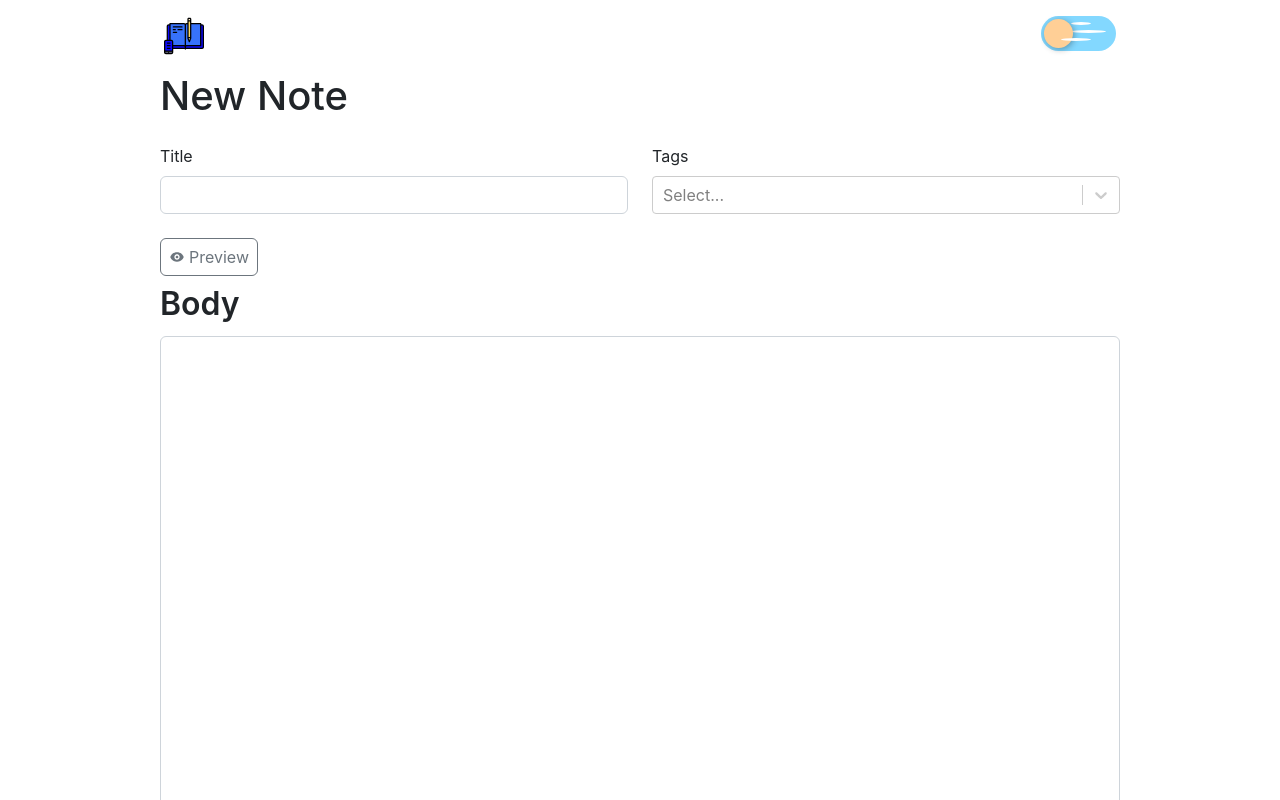
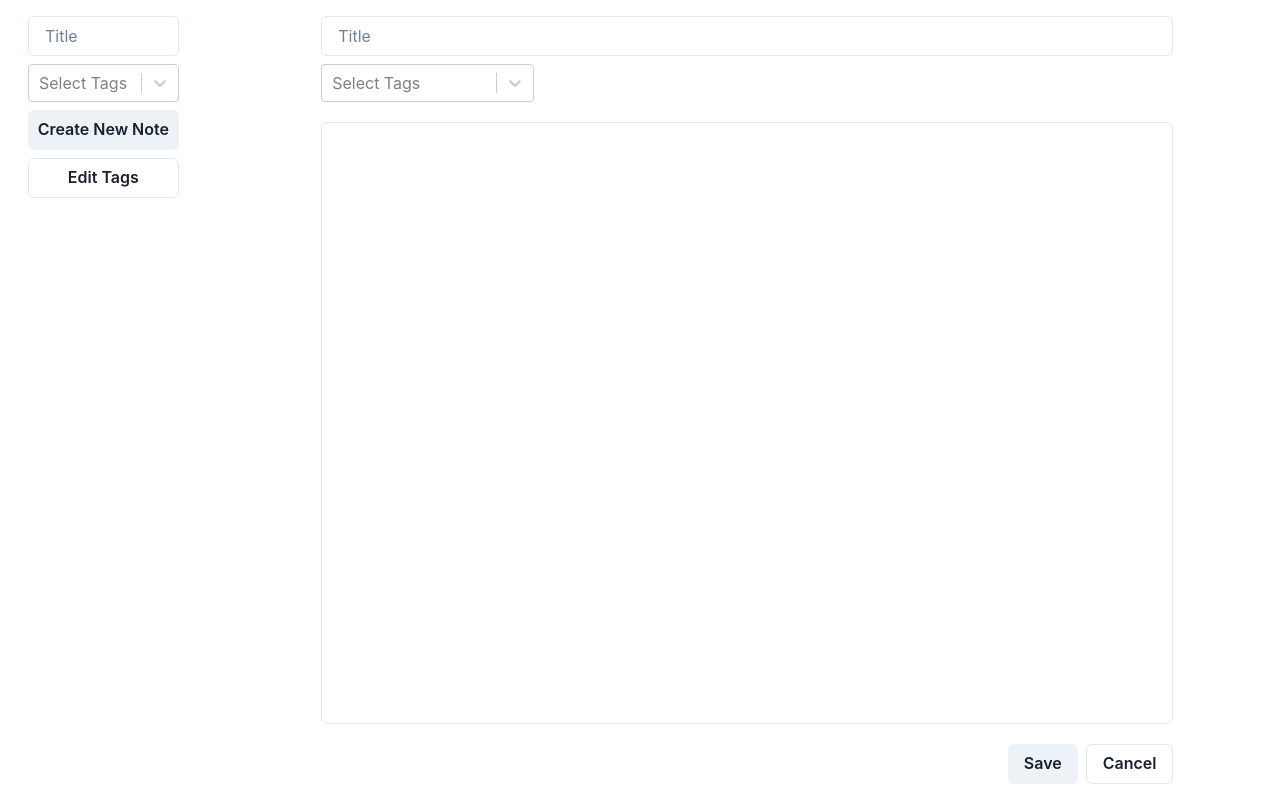
Before and after one commit to IdrisGit/MarkUp, a React (Vite) app: page /new in a window 1280 px wide. Shown: the top 800 px of the page. Built offline with nearby package versions, Linux system fonts and the light colour scheme.

Commit message:
style:refactor:feat: updated design

```diff
--- a/src/App.tsx
+++ b/src/App.tsx
@@ -26,7 +26,12 @@ function App() {
     [
       {
         path: '/',
-        element: <MainLayout />,
+        element: (
+          <MainLayout
+            notes={notesWithTags}
+            availableTags={tags}
+          />
+        ),
         errorElement: <ErrorPage />,
         children: [
           {
--- a/src/Layouts/MainLayout.tsx
+++ b/src/Layouts/MainLayout.tsx
@@ -1,28 +1,39 @@
-import { Outlet, Link } from 'react-router-dom';
-import { Col, Container, Row } from 'react-bootstrap';
-import { useTheme } from '../context/ThemeContext';
-import ThemeSwitch from '../components/shared/ThemeSwitch/ThemeSwitch';
-import Logo from '../../public/logo.svg?react';
+import { Outlet } from 'react-router-dom';
+import { Grid, GridItem } from '@chakra-ui/react';
+import NotesList from '../pages/NotesList';
 
-const MainLayout = () => {
+const MainLayout = ({ notes, availableTags }) => {
   // const { theme } = useTheme();
 
   return (
-    <Container className={`h-100 ${'text-dark'}`}>
-      <Row>
-        <Col className='d-flex justify-content-start pt-2 p-md-3'>
-          <Link to={'/'}>
-            <Logo />
-          </Link>
-        </Col>
-        <Col className='d-flex justify-content-end pt-2 p-md-3'>
-          <ThemeSwitch />
-        </Col>
-      </Row>
-      <Row>
+    <Grid
+      height='100%'
+      width='100%'
+      minHeight='100dvh'
+      maxHeight='100dvh'
+      templateColumns='repeat(12, 1fr)'
+      gap={2}
+    >
+      <GridItem
+        height='100%'
+        maxHeight='100dvh'
+        overflowY='auto'
+        colSpan={2}
+      >
+        <NotesList
+          notes={notes}
+          availableTags={availableTags}
+        />
+      </GridItem>
+      <GridItem
+        height='100%'
+        maxHeight='100dvh'
+        overflowY='auto'
+        colSpan={10}
+      >
         <Outlet />
-      </Row>
-    </Container>
+      </GridItem>
+    </Grid>
   );
 };
 
--- a/src/components/NoteForm.tsx
+++ b/src/components/NoteForm.tsx
@@ -1,12 +1,13 @@
 import { FormEvent, useRef, useState } from 'react';
 import CreatableReactSelect from 'react-select/creatable';
 import { v4 as uuidv4 } from 'uuid';
-import { Button, Col, Form, Row, Stack } from 'react-bootstrap';
+import { Button as BSButton, Col, Form, Row, Stack } from 'react-bootstrap';
 import { NoteData, Tag } from '../types';
 import { Link, useNavigate } from 'react-router-dom';
 import { BiSolidShow, BiSolidHide } from 'react-icons/bi';
 import { ReactMarkdown } from 'react-markdown/lib/react-markdown';
 import remarkGfm from 'remark-gfm';
+import { Flex, Container, Box, FormControl, Input, Textarea, Button } from '@chakra-ui/react';
 
 interface NoteFormProps {
   onSubmit: (data: NoteData) => string;
@@ -46,31 +47,37 @@ const NoteForm: React.FC<NoteFormProps> = ({
   };
 
   return (
-    <>
-      <Form onSubmit={handleSubmit}>
-        <Stack gap={4}>
-          <Row>
-            <Col
-              xs={12}
-              md={6}
+    <form
+      onSubmit={handleSubmit}
+      style={{ height: '100%' }}
     >
-              <Form.Group controlId='title'>
-                <Form.Label>Title</Form.Label>
-                <Form.Control
+      <Flex
+        direction='column'
+        width='80%'
+        margin='auto'
+        height='100%'
+        paddingY='16px'
+        gap='5'
+      >
+        <Box
+          display='flex'
+          flexDirection='column'
+          gap='2'
+        >
+          <Box>
+            <FormControl>
+              <Input
                 ref={titleRef}
                 type='text'
                 defaultValue={title}
+                placeholder='Title'
                 required
               />
-              </Form.Group>
-            </Col>
-            <Col
-              xs={12}
-              md={6}
-            >
-              <Form.Group controlId='tags'>
-                <Form.Label>Tags</Form.Label>
+            </FormControl>
+          </Box>
+          <Box width='25%'>
             <CreatableReactSelect
+              placeholder='Select Tags'
               onCreateOption={(label) => {
                 const newTag = { id: uuidv4(), label: label };
                 onAddTag(newTag);
@@ -91,74 +98,35 @@ const NoteForm: React.FC<NoteFormProps> = ({
               }}
               isMulti
             />
-              </Form.Group>
-            </Col>
-          </Row>
-          <Form.Group controlId='markdown'>
-            <Row className='mb-1'>
-              <Col xs={2}>
-                <Button
-                  variant={`${previewOpen ? 'secondary' : 'outline-secondary'}`}
-                  className='d-flex align-items-center px-2 w-auto'
-                  onClick={() => setPreviewOpen((prev) => !prev)}
-                >
-                  {previewOpen ? <BiSolidHide /> : <BiSolidShow />}{' '}
-                  <span className='ms-1'>Preview</span>
-                </Button>
-              </Col>
-            </Row>
-            <Row>
-              <Col xs={12}>
-                {previewOpen ? (
-                  <>
-                    <Form.Label className='fs-2 fw-semibold'>Preview</Form.Label>
-                    <div
-                      className='border rounded'
-                      style={{
-                        // overflow: 'auto',
-                        // height: '38.3em',
-                        // maxHeight: '38.3em',
-                        padding: '5px 10px',
-                      }}
-                    >
-                      <ReactMarkdown remarkPlugins={[remarkGfm]}>{markdownPreview}</ReactMarkdown>
-                    </div>
-                  </>
-                ) : (
-                  <>
-                    <Form.Label className='fs-2 fw-semibold'>Body</Form.Label>
-                    <Form.Control
+          </Box>
+        </Box>
+        <Box height='100%'>
+          <Textarea
             required
-                      as='textarea'
+            variant='outline'
             ref={markdownRef}
             defaultValue={markdown}
-                      onChange={(e) => setMarkdownPreview(e.target.value)}
-                      rows={22}
-                      style={{ resize: 'none' }}
+            height='100%'
+            resize='none'
           />
-                  </>
-                )}
-              </Col>
-            </Row>
-          </Form.Group>
-          <Stack
+        </Box>
+        <Box
+          display='flex'
           gap={2}
-            direction='horizontal'
-            className='justify-content-end'
+          justifyContent='flex-end'
         >
           <Button type='submit'>Save</Button>
           <Link to={'..'}>
             <Button
               type='button'
-                variant='outline-secondary'
+              variant='outline'
             >
               Cancel
             </Button>
           </Link>
-          </Stack>
-        </Stack>
-      </Form>
-    </>
+        </Box>
+      </Flex>
+    </form>
   );
 };
 
--- a/src/index.css
+++ b/src/index.css
@@ -1,11 +1,18 @@
-#root {
-  margin: auto;
-  padding: 20px;
+html,
+body {
+  height: 100%;
+  margin: 0;
+  padding: 0;
 }
 
-@media only screen and (min-width: 992px) {
-  #root {
-    max-width: 80%;
-    padding-top: 0;
-  }
+html {
+  height: 100%;
 }
+body {
+  min-height: 100%;
+  max-height: 100dvh;
+}
+#root {
+  min-height: 100%;
+  max-height: 100%;
+}
--- a/src/main.tsx
+++ b/src/main.tsx
@@ -2,7 +2,6 @@ import React from 'react';
 import ReactDOM from 'react-dom/client';
 import App from './App.tsx';
 import './index.css';
-import { ThemeProvider } from './context/ThemeContext.tsx';
 import { ChakraProvider } from '@chakra-ui/react';
 import { theme } from './theme/theme.tsx';
 
--- a/src/pages/EditNote.tsx
+++ b/src/pages/EditNote.tsx
@@ -12,8 +12,6 @@ const EditNote: React.FC<EditNoteProps> = ({ availableTags }) => {
   const note = useNote();
 
   return (
-    <>
-      <h1>Edit Note</h1>
     <NoteForm
       title={note.title}
       markdown={note.markdown}
@@ -22,7 +20,6 @@ const EditNote: React.FC<EditNoteProps> = ({ availableTags }) => {
       onAddTag={addTag}
       onSubmit={(data) => onUpdateNote(note.id, data)}
     />
-    </>
   );
 };
 
--- a/src/pages/NewNote.tsx
+++ b/src/pages/NewNote.tsx
@@ -9,14 +9,11 @@ interface NewNoteProps {
 const NewNote: React.FC<NewNoteProps> = ({ availableTags }) => {
   const { onCreateNote, addTag } = useStore();
   return (
-    <>
-      <h1 className='mb-4'>New Note</h1>
-      <NoteForm
-        onSubmit={onCreateNote}
-        onAddTag={addTag}
-        availableTags={availableTags}
-      />
-    </>
+    <NoteForm
+      onSubmit={onCreateNote}
+      onAddTag={addTag}
+      availableTags={availableTags}
+    />
   );
 };
 
--- a/src/pages/NotesList.tsx
+++ b/src/pages/NotesList.tsx
@@ -1,11 +1,33 @@
 import React, { useMemo, useRef, useState } from 'react';
 import { v4 as uuidv4 } from 'uuid';
-import styles from './NotesList.module.css';
-import { Button, Col, Row, Stack, Form, Card, Badge, Modal } from 'react-bootstrap';
 import { Link } from 'react-router-dom';
 import ReactSelect from 'react-select';
 import { Tag } from '../types';
 import { useStore } from '../store/store';
+import {
+  Container,
+  VStack,
+  HStack,
+  Box,
+  Flex,
+  Button,
+  FormControl,
+  Input,
+  InputGroup,
+  InputRightElement,
+  List,
+  ListItem,
+  Card,
+  CardBody,
+  Badge,
+  Text,
+  Modal,
+  ModalOverlay,
+  ModalContent,
+  ModalHeader,
+  ModalBody,
+  ModalCloseButton,
+} from '@chakra-ui/react';
 
 type SimplifiedNote = {
   tags: Tag[];
@@ -32,30 +54,31 @@ const NoteCard: React.FC<SimplifiedNote> = ({ id, title, tags }) => {
     <Card
       as={Link}
       to={`/${id}`}
-      className={`h-100 text-reset text-decoration-none ${styles.card}`}
+      className={`h-100 text-reset text-decoration-none`}
+      variant='outline'
     >
-      <Card.Body>
-        <Stack
+      <CardBody>
+        <VStack
           gap={2}
           className='align-items-center justify-content-center h-100 text-dark'
         >
-          <span className='fs-5 text-break'>{title}</span>
-          <Stack
+          <Text>{title}</Text>
+          <HStack
             gap={1}
-            direction='horizontal'
-            className='justify-content-center flex-wrap'
+            flexWrap='wrap'
           >
             {tags.map((tag) => (
               <Badge
                 key={tag.id}
+                variant='outline'
                 className='text-truncate'
               >
                 {tag.label}
               </Badge>
             ))}
-          </Stack>
-        </Stack>
-      </Card.Body>
+          </HStack>
+        </VStack>
+      </CardBody>
     </Card>
   );
 };
@@ -83,59 +106,58 @@ const EditTagsModal: React.FC<EditTagsModalProps> = ({
 
   return (
     <Modal
-      show={show}
-      onHide={handleClose}
+      isOpen={show}
+      onClose={handleClose}
     >
-      <Modal.Header closeButton>Edit Tags</Modal.Header>
-      <Modal.Body>
-        <Form>
-          <Stack gap={2}>
+      <ModalOverlay />
+      <ModalContent>
+        <ModalHeader>Edit Tags</ModalHeader>
+        <ModalCloseButton />
+        <ModalBody>
+          <form>
+            <List
+              spacing='2'
+              padding='0'
+            >
               {availableTags.map((tag) => (
-              <Row key={tag.id}>
-                <Col>
-                  <Form.Control
+                <ListItem key={tag.id}>
+                  <InputGroup>
+                    <Input
                       type='text'
                       value={tag.label}
                       onChange={(e) => onUpdate(tag.id, e.target.value)}
                     />
-                </Col>
-                <Col xs='auto'>
+                    <InputRightElement>
                       <Button
-                    variant='outline-danger'
+                        variant='filled'
                         onClick={() => onDelete(tag.id)}
                       >
                         &times;
                       </Button>
-                </Col>
-              </Row>
+                    </InputRightElement>
+                  </InputGroup>
+                </ListItem>
               ))}
-          </Stack>
-        </Form>
-        <Form>
-          <Stack
-            direction='horizontal'
-            className='mt-5'
-            gap={2}
-          >
-            <Col>
-              <Form.Control
+            </List>
+          </form>
+          <form>
+            <Flex gap='2'>
+              <Input
                 ref={newTagRef}
                 type='text'
                 defaultValue=''
                 required
               />
-            </Col>
-            <Col xs='auto'>
               <Button
-                variant='outline-primary'
+                variant='outline'
                 onClick={handleAddTag}
               >
                 Add Tag
               </Button>
-            </Col>
-          </Stack>
-        </Form>
-      </Modal.Body>
+            </Flex>
+          </form>
+        </ModalBody>
+      </ModalContent>
     </Modal>
   );
 };
@@ -158,44 +180,32 @@ const NotesList: React.FC<NotesListProp> = ({ notes, availableTags }) => {
   }, [notes, title, selectedTags]);
 
   return (
-    <>
-      <Row className='align-item-center mb-4 mt-3 mt-md-0'>
-        <Col className='d-none d-md-block'>
-          <h1>Notes</h1>
-        </Col>
-        <Col xs='auto'>
-          <Stack
-            gap={2}
-            direction='horizontal'
+    <VStack
+      width='100%'
+      height='100%'
+      paddingY='16px'
+      paddingX='12px'
     >
-            <Link to={'/new'}>
-              <Button variant='primary'>Create New Note</Button>
-            </Link>
-            <Button
-              variant='outline-secondary'
-              onClick={() => setEditTagsModalOpen(true)}
+      <Container>
+        <form>
+          <Flex
+            direction='column'
+            rowGap='2'
           >
-              Edit Tags
-            </Button>
-          </Stack>
-        </Col>
-      </Row>
-      <Form>
-        <Row className='mb-4'>
-          <Col>
-            <Form.Group controlId='title'>
-              <Form.Label>Title</Form.Label>
-              <Form.Control
+            <Box>
+              <FormControl>
+                <Input
                   type='text'
                   value={title}
+                  placeholder='Title'
                   onChange={(e) => setTitle(e.target.value)}
                 />
-            </Form.Group>
-          </Col>
-          <Col>
-            <Form.Group controlId='tags'>
-              <Form.Label>Tags</Form.Label>
+              </FormControl>
+            </Box>
+            <Box>
+              <FormControl>
                 <ReactSelect
+                  placeholder='Select Tags'
                   value={selectedTags.map((tag) => {
                     return { label: tag.label, value: tag.id };
                   })}
@@ -211,27 +221,51 @@ const NotesList: React.FC<NotesListProp> = ({ notes, availableTags }) => {
                   }}
                   isMulti
                 />
-            </Form.Group>
-          </Col>
-        </Row>
-      </Form>
-      <Row
-        xs={1}
-        sm={3}
-        lg={3}
-        xl={4}
-        className='g-3'
+              </FormControl>
+            </Box>
+          </Flex>
+        </form>
+      </Container>
+      <Container>
+        <List
+          width='100%'
+          padding='0'
+          spacing='2'
         >
           {filteredNotes.map((note) => (
-          <Col key={note.id}>
+            <ListItem
+              key={note.id}
+              width='100%'
+            >
               <NoteCard
                 title={note.title}
                 id={note.id}
                 tags={note.tags}
               />
-          </Col>
+            </ListItem>
           ))}
-      </Row>
+          <ListItem>
+            <Link to={'/new'}>
+              <Button
+                variant='solid'
+                width='100%'
+              >
+                Create New Note
+              </Button>
+            </Link>
+          </ListItem>
+          <ListItem>
+            <Button
+              variant='outline'
+              width='100%'
+              onClick={() => setEditTagsModalOpen(true)}
+            >
+              Edit Tags
+            </Button>
+          </ListItem>
+        </List>
+      </Container>
+      {editTagsModalOpen && (
         <EditTagsModal
           show={editTagsModalOpen}
           handleClose={() => setEditTagsModalOpen(false)}
@@ -240,7 +274,8 @@ const NotesList: React.FC<NotesListProp> = ({ notes, availableTags }) => {
           onUpdate={onUpdateTag}
           onDelete={onDeleteTag}
         />
-    </>
+      )}
+    </VStack>
   );
 };
 
```
Also changed, not shown: src/pages/Note.tsx (+33 -53 lines), src/pages/NotesList.module.css (deleted, +0 -9 lines). Lines whose indentation alone changed are shown as unchanged.
